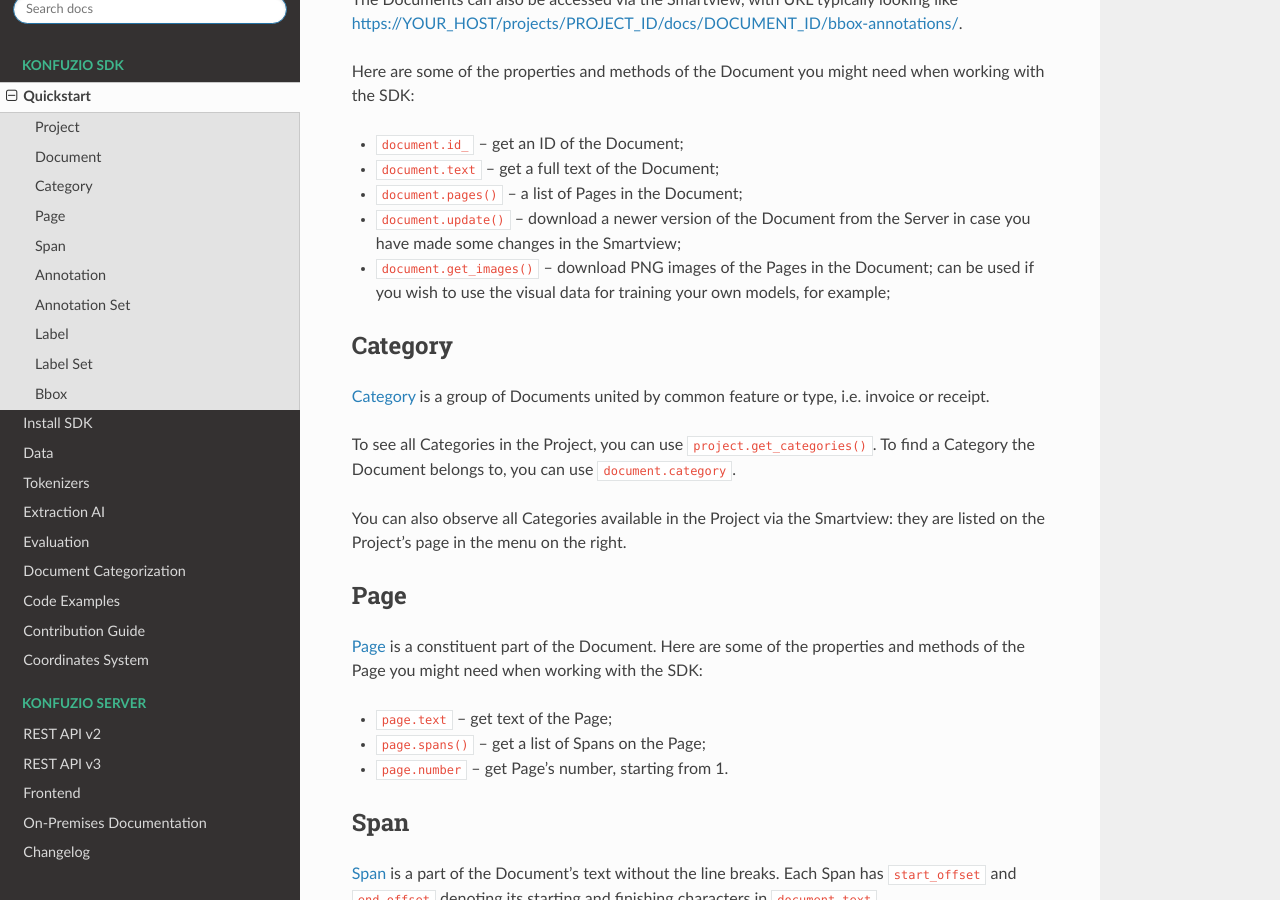
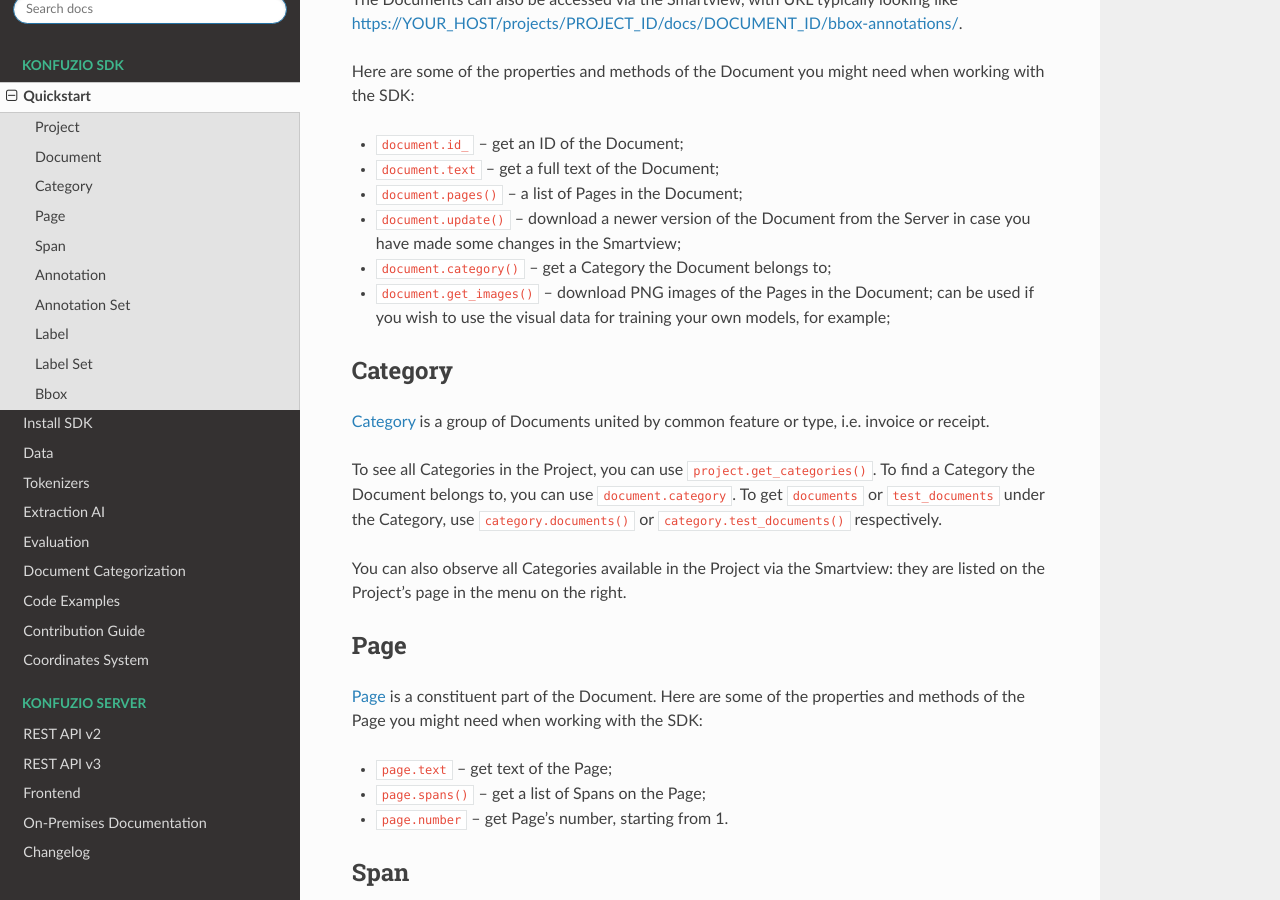
Before and after one commit to konfuzio-ai/konfuzio-sdk, a Sphinx documentation site: the page built from docs/sdk/home/index.md, in a window 1280 px wide and 900 px high, scrolled down 1157 px. Built offline with Sphinx 7.4.7 and the Read the Docs theme 2.0.0, drawn with Linux system fonts in a browser that asks for light colours.

Commit message:
minor additions on Categories

```diff
--- a/docs/sdk/home/index.md
+++ b/docs/sdk/home/index.md
@@ -45,6 +45,7 @@
 - `document.pages()` – a list of Pages in the Document;
 - `document.update()` – download a newer version of the Document from the Server in case you have made some changes in
 the Smartview;
+- `document.category()` – get a Category the Document belongs to;
 - `document.get_images()` – download PNG images of the Pages in the Document; can be used if you wish to use the visual
 data for training your own models, for example;
 
@@ -53,6 +54,7 @@
 
 To see all Categories in the Project, you can use `project.get_categories()`.
 To find a Category the Document belongs to, you can use `document.category`.
+To get `documents` or `test_documents` under the Category, use `category.documents()` or `category.test_documents()` respectively.
 
 You can also observe all Categories available in the Project via the Smartview: they are listed on the Project's page in the menu on the right.
 
```
